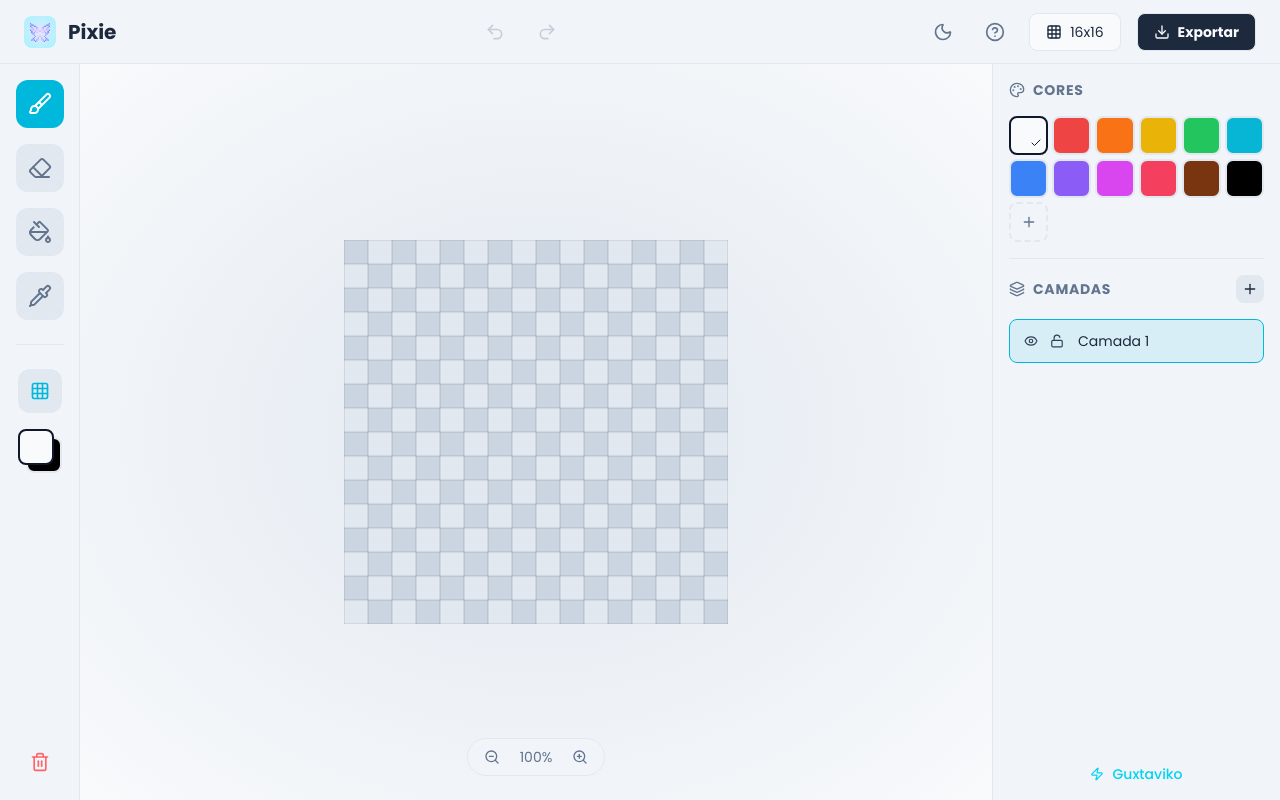
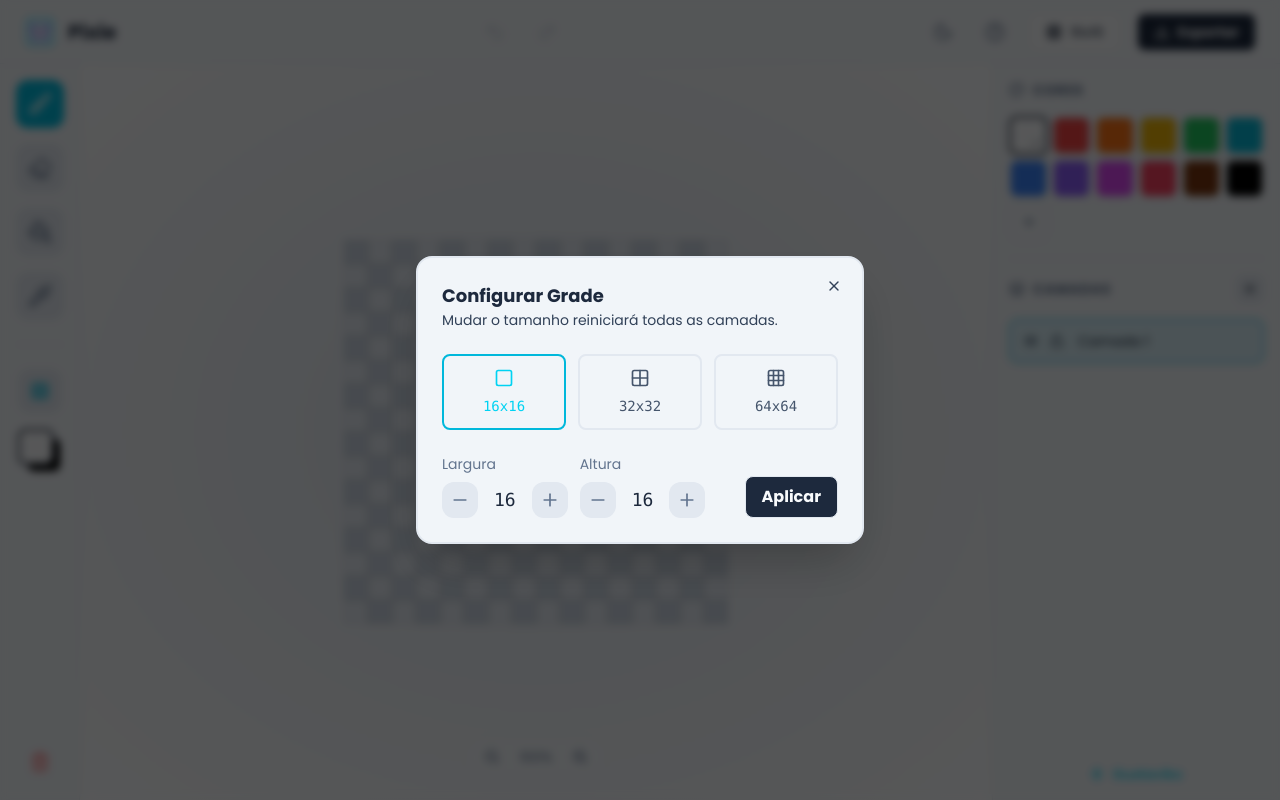
Before and after one commit to Guxtaviko/pixie, a React (Vite) app: page / in a window 1280 px wide. Both pictures are taken after a click on the button "Grid modal". Built offline with nearby package versions, Linux system fonts and the light colour scheme.

Commit message:
feat: add custom grid options

```diff
--- a/src/components/header.tsx
+++ b/src/components/header.tsx
@@ -17,9 +17,11 @@ import { UseHotkey, useSafeContext } from '../hooks'
 import type { Layer } from '../types'
 import { Button } from './ui/button'
 import { ExportModal } from './ui/export-modal'
+import { GridModal } from './ui/grid-modal'
 
 export const Header = () => {
-	const [isExportOpen, setIsExportOpen] = useState(false)
+	const [isExportModalOpen, setIsExportModalOpen] = useState(false)
+	const [isGridModalOpen, setIsGridModalOpen] = useState(false)
 
 	const { width, height } = useSafeContext(GridContext)
 	const { canUndo, undo, canRedo, redo } = useSafeContext(HistoryContext)
@@ -97,7 +99,11 @@ export const Header = () => {
 						<HelpIcon size={20} />
 					</Button>
 
-					<Button className='flex items-center gap-2 px-4 py-2 rounded-lg border bg-slate-50 dark:bg-slate-950 border-slate-200 dark:border-slate-800 hover:text-cyan-400 hover:border-cyan-500/50 transition-colors text-sm'>
+					<Button
+						title='Grid modal'
+						onClick={() => setIsGridModalOpen(true)}
+						className='flex items-center gap-2 px-4 py-2 rounded-lg border bg-slate-50 dark:bg-slate-950 border-slate-200 dark:border-slate-800 hover:text-cyan-400 hover:border-cyan-500/50 transition-colors text-sm'
+					>
 						<GridIcon size={16} />
 						<span>
 							{width}x{height}
@@ -105,8 +111,8 @@ export const Header = () => {
 					</Button>
 
 					<Button
-						title='Export'
-						onClick={() => setIsExportOpen(true)}
+						title='Export modal'
+						onClick={() => setIsExportModalOpen(true)}
 						className='flex items-center gap-2 px-4 py-2 rounded-lg bg-slate-800 text-slate-50 dark:bg-slate-200 dark:text-slate-950 text-sm hover:bg-cyan-400 hover:text-slate-50 transition-all transform active:scale-95 font-bold border border-slate-200 dark:border-slate-800 hover:border-cyan-500/50'
 					>
 						<DownloadIcon size={16} />
@@ -114,7 +120,12 @@ export const Header = () => {
 					</Button>
 				</div>
 			</header>
-			{isExportOpen && <ExportModal onClose={() => setIsExportOpen(false)} />}
+			{isExportModalOpen && (
+				<ExportModal onClose={() => setIsExportModalOpen(false)} />
+			)}
+			{isGridModalOpen && (
+				<GridModal onClose={() => setIsGridModalOpen(false)} />
+			)}
 		</>
 	)
 }
--- a/src/components/ui/export-modal.tsx
+++ b/src/components/ui/export-modal.tsx
@@ -41,6 +41,7 @@ export const ExportModal = ({ onClose }: ExportModalProps) => {
 		link.href = canvas.toDataURL()
 
 		link.click()
+		onClose()
 	}
 
 	return (
--- /dev/null
+++ b/src/components/ui/grid-modal.tsx
@@ -0,0 +1,128 @@
+import {
+	Square as Grid16Icon,
+	Grid2x2 as Grid32Icon,
+	Grid3X3 as Grid64Icon,
+	Minus as MinusIcon,
+	Plus as PlusIcon,
+} from 'lucide-react'
+import { useState } from 'react'
+import { GridContext } from '../../contexts/grid-context'
+import { LayerContext } from '../../contexts/layer-context'
+import { useSafeContext } from '../../hooks'
+import { Button } from './button'
+import { Modal } from './modal'
+
+interface GridModalProps {
+	onClose: () => void
+}
+
+const defaultOptions = [
+	{
+		size: 16,
+		icon: Grid16Icon,
+	},
+	{
+		size: 32,
+		icon: Grid32Icon,
+	},
+	{
+		size: 64,
+		icon: Grid64Icon,
+	},
+]
+
+export const GridModal = ({ onClose }: GridModalProps) => {
+	const {
+		width: currentWidth,
+		height: currentHeight,
+		setSize,
+	} = useSafeContext(GridContext)
+	const { clearLayers } = useSafeContext(LayerContext)
+	const [width, setWidth] = useState<number>(currentWidth)
+	const [height, setHeight] = useState<number>(currentHeight)
+
+	const handleOptionChange = (size: number) => {
+		setWidth(size)
+		setHeight(size)
+	}
+
+	const handleSizeChange = () => {
+		setSize(width, height)
+		clearLayers()
+		onClose()
+	}
+
+	return (
+		<Modal onClose={onClose}>
+			<h2 className='text-lg font-bold'>Configurar Grade</h2>
+			<p className='text-sm text-slate-700 dark:text-slate-300'>
+				Mudar o tamanho reiniciará todas as camadas.
+			</p>
+			<div className='grid grid-cols-3 gap-3 my-6'>
+				{defaultOptions.map(({ size, icon: Icon }) => (
+					<Button
+						key={size}
+						onClick={() => handleOptionChange(size)}
+						className={`flex flex-col items-center gap-2 p-3 rounded-lg border-2 transition-colors ${
+							width === size && height === size
+								? 'border-cyan-500 text-cyan-400'
+								: 'border-slate-200 dark:border-slate-800 text-slate-600 dark:text-slate-400 hover:text-slate-800 dark:hover:text-slate-200 hover:bg-slate-50 hover:dark:bg-slate-950'
+						}`}
+					>
+						<Icon size={20} />
+						<span className='font-mono text-sm'>
+							{size}x{size}
+						</span>
+					</Button>
+				))}
+			</div>
+			<div className='flex items-center gap-3'>
+				<div className='flex flex-col gap-2'>
+					<span className='text-sm text-slate-500'>Largura</span>
+					<div className='flex items-center gap-2'>
+						<Button
+							disabled={width <= 1}
+							className='custom-grid-button'
+							onClick={() => setWidth(Math.max(1, width - 1))}
+						>
+							<MinusIcon size={20} />
+						</Button>
+						<span className='mx-2 font-mono text-lg'>{width}</span>
+						<Button
+							className='custom-grid-button'
+							onClick={() => setWidth(width + 1)}
+						>
+							<PlusIcon size={20} />
+						</Button>
+					</div>
+				</div>
+				<div className='flex flex-col gap-2'>
+					<span className='text-sm text-slate-500'>Altura</span>
+					<div className='flex items-center gap-2'>
+						<Button
+							disabled={height <= 1}
+							className='custom-grid-button'
+							onClick={() => setHeight(Math.max(1, height - 1))}
+						>
+							<MinusIcon size={20} />
+						</Button>
+						<span className='mx-2 font-mono text-lg'>{height}</span>
+						<Button
+							className='custom-grid-button'
+							onClick={() => setHeight(height + 1)}
+						>
+							<PlusIcon size={20} />
+						</Button>
+					</div>
+				</div>
+				<Button
+					title='Apply'
+					onClick={handleSizeChange}
+					className='px-4 py-2 rounded-lg bg-slate-800 text-slate-50 dark:bg-slate-200 dark:text-slate-950 hover:bg-cyan-400 hover:text-slate-50 transition-all transform active:scale-95 font-bold border border-slate-200 dark:border-slate-800 hover:border-cyan-500 ml-auto self-end'
+				>
+					Aplicar
+				</Button>
+			</div>
+		</Modal>
+	)
+}
--- a/src/index.css
+++ b/src/index.css
@@ -14,3 +14,7 @@
 .slider {
 	@apply [&::-webkit-slider-thumb]:appearance-none [&::-webkit-slider-thumb]:h-4 [&::-webkit-slider-thumb]:w-4 [&::-webkit-slider-thumb]:rounded-full [&::-webkit-slider-thumb]:bg-cyan-400 hover:[&::-webkit-slider-thumb]:bg-cyan-500;
 }
+
+.custom-grid-button {
+	@apply bg-slate-200 dark:bg-slate-800 rounded-xl p-2 text-slate-500 hover:text-slate-700 dark:hover:text-slate-300 hover:bg-slate-300 dark:hover:bg-slate-700 transition-colors disabled:opacity-50;
+}
```
